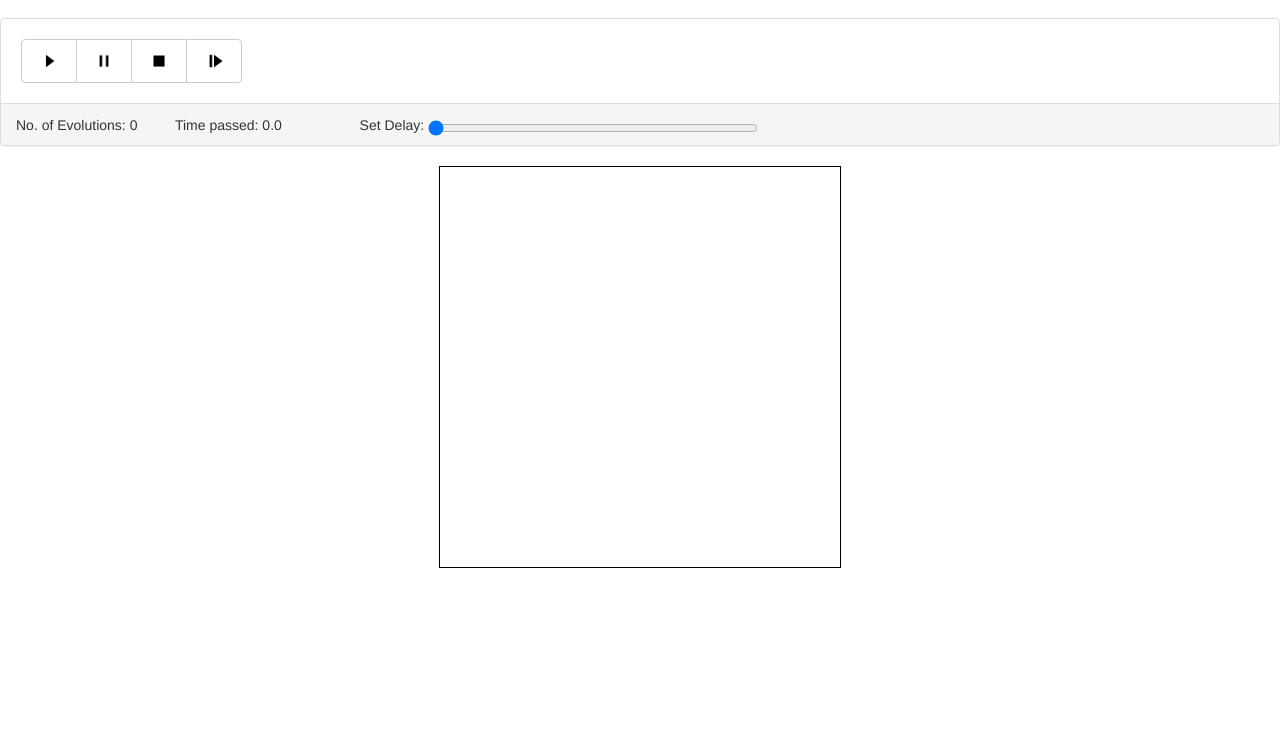
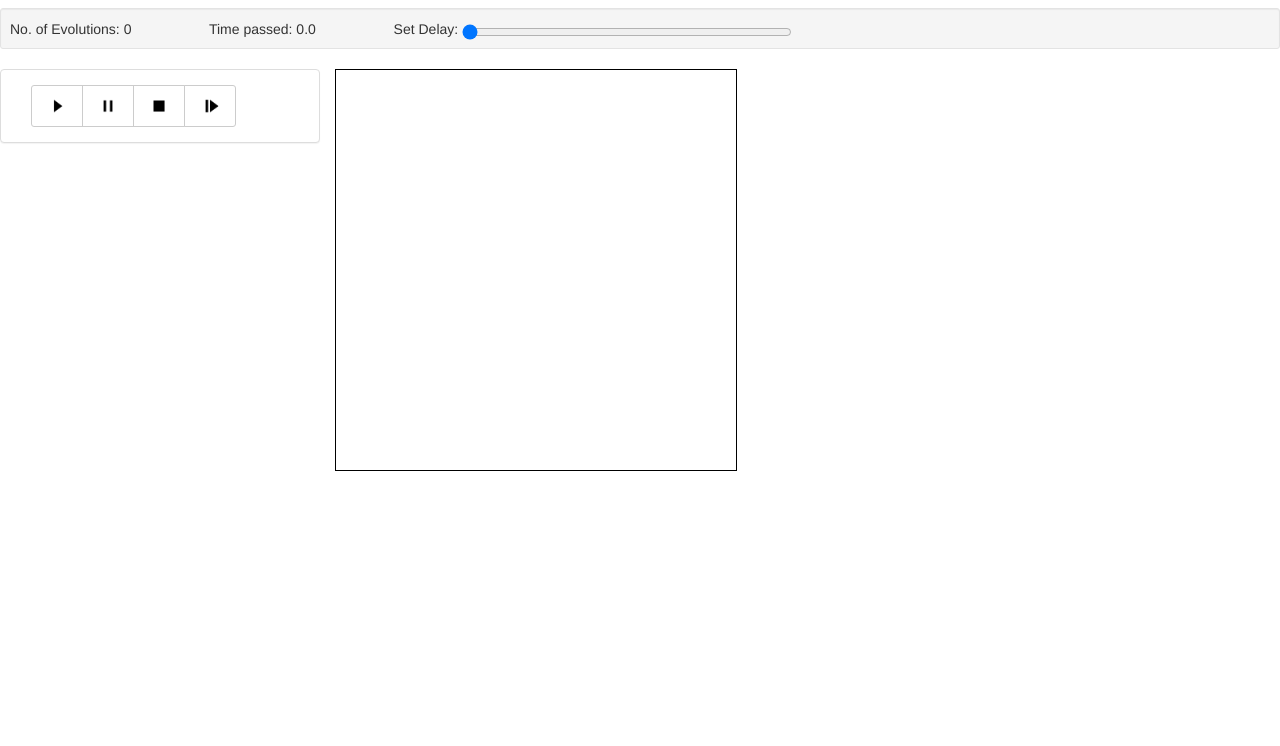
Before and after one commit to ca-simulation-team/cellular_automata, a plain HTML site: page web/index.html in a window 1280 px wide. Shown: the part 54-800 px from the top of the page. Drawn offline with Linux system fonts and the light colour scheme.

Commit message:
fixed a bug
- fixed a bug where only five columns were clickable
-Some updates to layout, but still in progress

```diff
--- a/web/index.html
+++ b/web/index.html
@@ -11,7 +11,7 @@
     <body>
         <nav class="navbar navbar-default" role="navigation">
             <div class="navbar-header">
-               <a class="navbar-brand" href="#">CAMAS Team</a>
+               <a class="navbar-brand" href="#">CAMAS Simulator</a>
             </div>
             <div>
                <ul class="nav navbar-nav">
@@ -32,8 +32,20 @@
                </ul>
             </div>
          </nav>
-        <div id="simDetails" class="panel panel-default">
-            <div id="controlButtons" class="btn-group panel-body">
+
+        <div class="well well-sm" style="margin-top: -10px">
+            <span>No. of Evolutions: </span>
+            <span id="steps">0</span>
+            <div style="width: 70px; display: inline-block"></div>
+            <span>Time passed: </span>
+            <span id="time">0.0</span>
+            <div style="width: 70px; display: inline-block"></div>
+            <span>Set Delay: </span>
+            <input id="speedAdjuster" type="range" min="0" max="50" value="0" step="0.5" onchange="setSpeed(this.value)" style=""/>
+        </div>
+        <div id="controlPanel" class="panel panel-default col-md-3">
+            <div class="panel-body">
+                        <div id="controlButtons" class="btn-group btn-group-sm" style="margin: 0 auto">
                             <button class="btn btn-default" id="playBtn" onclick="controlSimulation('play')">
                                 <img src="resources/images/icons/appbar.control.play.png" class="button_icon">
                             </button>
@@ -46,23 +58,13 @@
                             <button class="btn btn-default" id="resumeBtn" onclick="controlSimulation('step')">
                                 <img src="resources/images/icons/appbar.control.resume.png" class="button_icon">
                             </button>
+                        </div> <!--button group end -->
+            </div> <!--main panel body end -->
+        </div> <!--main panel end -->
 
-            </div>
-            <div class="panel-footer">
-                <span>No. of Evolutions: </span>
-                <span id="steps">0</span>
-                <div style="width: 30px; display: inline-block"></div>
-                <span>Time passed: </span>
-                <span id="time">0.0</span>
-                <div style="width: 70px; display: inline-block"></div>
-                <span>Set Delay: </span>
-                <input type="range" min="0" max="50" value="0" step="0.5" onchange="setSpeed(this.value)" style="display: inline-block; width: 330px; position: relative; top: 6px"/>
-            </div>
+        <div class="col-md-9">
+             <canvas id="drawArea" width="400" height="400"></canvas>
         </div>
 
-
-        <canvas id="drawArea" width="400" height="400">
-
-	</canvas>
     </body>
 </html>
--- a/web/resources/css/style.css
+++ b/web/resources/css/style.css
@@ -1,6 +1,5 @@
 #drawArea{
-    display: block;
-    margin: 0 auto;
+    margin: 0;
     border:1px solid #000000
 }
 
@@ -12,3 +11,10 @@ img.button_icon{
 #controlButtons{
     margin: 5px;
 }
+
+#speedAdjuster{
+    display: inline-block;
+    width: 330px;
+    position: relative;
+    top: 6px
+}
--- a/web/resources/js/simulation.js
+++ b/web/resources/js/simulation.js
@@ -6,7 +6,7 @@ var delay = 0;
 var cellSize = 15;
 var cnvLstSet = false;
 var ujson = new Object();
-ujson.currentGrid = [[0, 0, 0, 0, 0], [0, 0, 0, 1, 1], [0, 1, 0, 1, 0], [0, 0, 0, 0, 0], [0, 0, 0, 0, 0]];
+ujson.currentGrid = [[0, 0, 0, 0, 0, 1], [0, 0, 0, 0, 0, 1], [0, 0, 0, 0, 0, 1], [0, 0, 0, 0, 0, 1], [0, 0, 0, 0, 0, 1], [0, 0, 0, 0, 0, 1]];
 ujson.steps = 0;
 ujson.time = 0.0;
 
@@ -134,7 +134,7 @@ function controlSimulation(status) {
 
 function callJava() {
 //part1
-    var ujson = new Object();
+    //var ujson = new Object();
     ujson.currentGrid = [[0,0,0,0,0,0,0,0,0,0,0,0,0,0,0,0,0,0,0,0,0,0,0,0,0,0,0,0,0,0],
                          [0,0,0,0,0,0,0,0,0,0,0,0,0,0,0,0,0,0,0,0,0,0,0,0,0,0,0,0,0,0],
                          [0,0,0,0,0,0,0,0,0,0,0,0,0,0,0,0,0,0,0,0,0,0,0,0,0,0,0,0,0,0],
```
Lines whose indentation alone changed are shown as unchanged.
